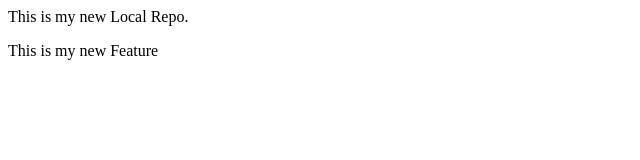
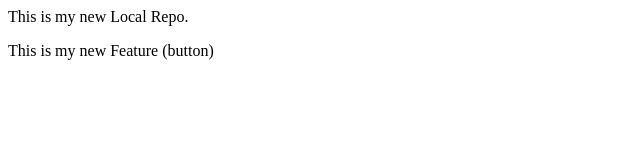
Before and after one commit to Nirmal211/LocalRepo, a plain HTML site: page index.html in a window 1280 px wide. Shown: the full height of the page, 0-640 px from the left. Drawn offline with Linux system fonts and the light colour scheme.

Commit message:
button added

```diff
--- a/index.html
+++ b/index.html
@@ -2,4 +2,4 @@
 <p>This is my new Local Repo.</p>
 
 
-<p>This is my new Feature </p>
+<p>This is my new Feature (button) </p>
```
